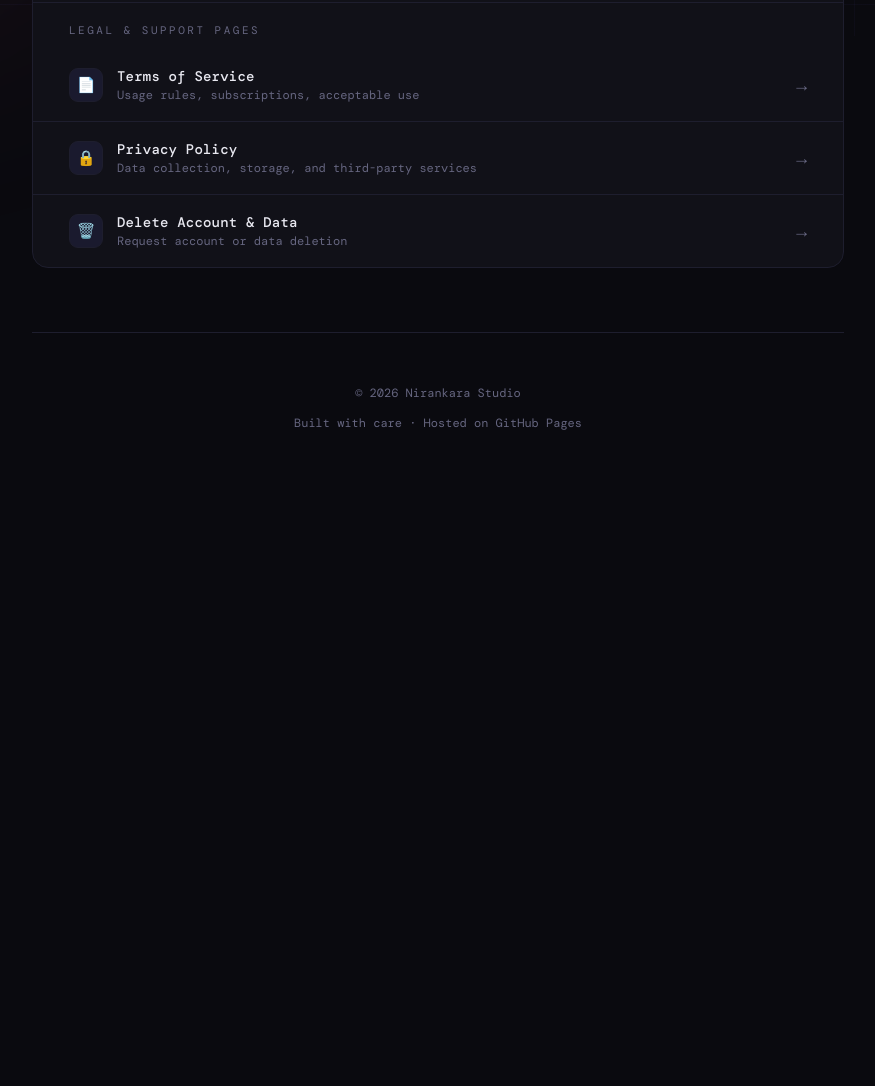
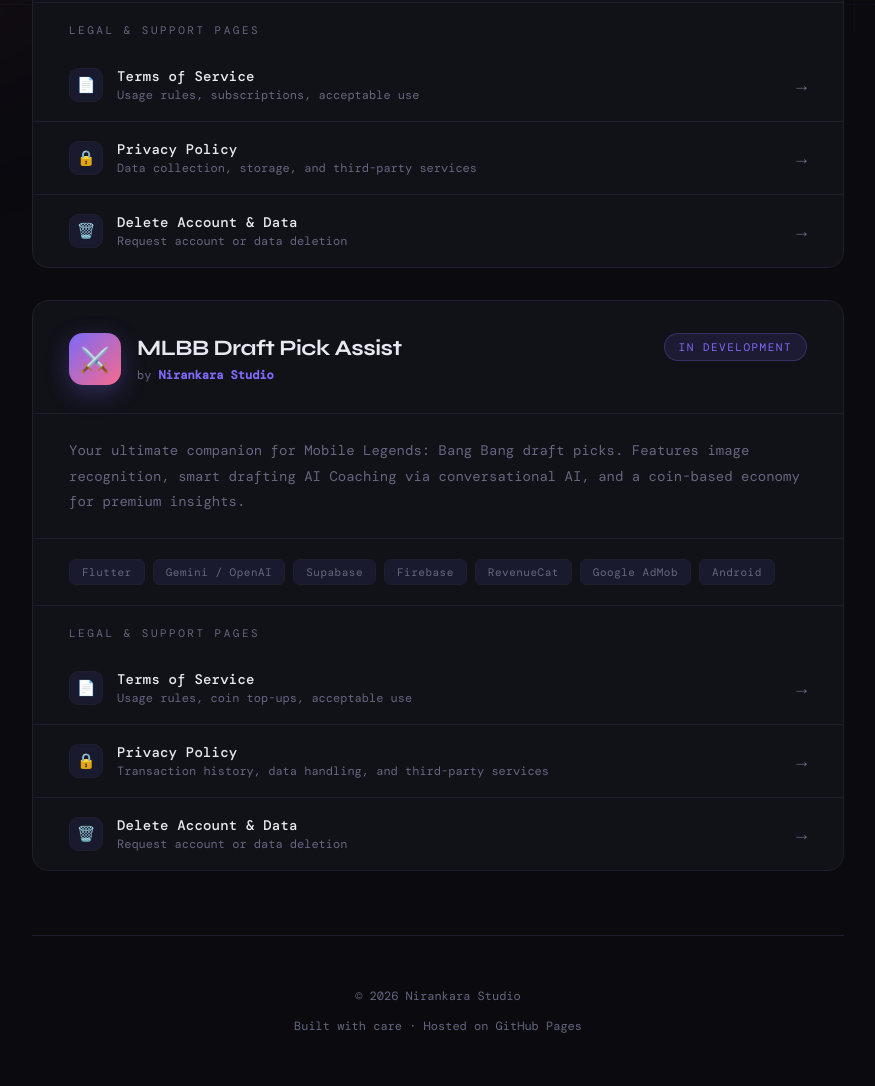
Before and after one commit to hendriari/hendriari.github.io, a plain HTML site: page index.html in a window 1280 px wide. Shown: the part 764-1850 px from the top of the page, without its empty margins (202-1077 px from the left). Before the commit the page ends 1247 px from the top, so only its background shows below. Drawn offline with nearby package versions, Linux system fonts and the light colour scheme; a web font is replaced by a local one.

Commit message:
Add project card for MLBB Draft Pick Assist
Added a project card for 'MLBB Draft Pick Assist' with description and tags.

```diff
--- a/index.html
+++ b/index.html
@@ -433,6 +433,74 @@
     </ul>
   </div>
 
+  <div class="project-card" style="margin-top: 32px;">
+    <div class="card-header">
+      <div style="display:flex;align-items:center;gap:16px;flex:1">
+        <div class="card-icon">⚔️</div>
+        <div class="card-meta">
+          <div class="card-name">MLBB Draft Pick Assist</div>
+          <div class="card-by">by <strong>Nirankara Studio</strong></div>
+        </div>
+      </div>
+      <div class="card-badge">In Development</div>
+    </div>
+
+    <div class="card-desc">
+      Your ultimate companion for Mobile Legends: Bang Bang draft picks. Features image recognition, smart drafting AI Coaching via conversational AI, and a coin-based economy for premium insights.
+    </div>
+
+    <div class="tags">
+      <span class="tag">Flutter</span>
+      <span class="tag">Gemini / OpenAI</span>
+      <span class="tag">Supabase</span>
+      <span class="tag">Firebase</span>
+      <span class="tag">RevenueCat</span>
+      <span class="tag">Google AdMob</span>
+      <span class="tag">Android</span>
+    </div>
+
+    <p class="pages-label">Legal & Support Pages</p>
+
+    <ul class="pages-list">
+      <li>
+        <a href="mlbbdraftpickassist/terms-of-service.html">
+          <div class="page-info">
+            <div class="page-icon">📄</div>
+            <div class="page-text">
+              <div class="page-title">Terms of Service</div>
+              <div class="page-sub">Usage rules, coin top-ups, acceptable use</div>
+            </div>
+          </div>
+          <span class="arrow">→</span>
+        </a>
+      </li>
+      <li>
+        <a href="mlbbdraftpickassist/privacy-policy.html">
+          <div class="page-info">
+            <div class="page-icon">🔒</div>
+            <div class="page-text">
+              <div class="page-title">Privacy Policy</div>
+              <div class="page-sub">Transaction history, data handling, and third-party services</div>
+            </div>
+          </div>
+          <span class="arrow">→</span>
+        </a>
+      </li>
+      <li>
+        <a href="mlbbdraftpickassist/delete-account.html">
+          <div class="page-info">
+            <div class="page-icon">🗑️</div>
+            <div class="page-text">
+              <div class="page-title">Delete Account &amp; Data</div>
+              <div class="page-sub">Request account or data deletion</div>
+            </div>
+          </div>
+          <span class="arrow">→</span>
+        </a>
+      </li>
+    </ul>
+  </div>
+
   <footer>
     <p>© 2026 Nirankara Studio</p>
     <p style="margin-top:6px">Built with care · Hosted on GitHub Pages</p>
```
